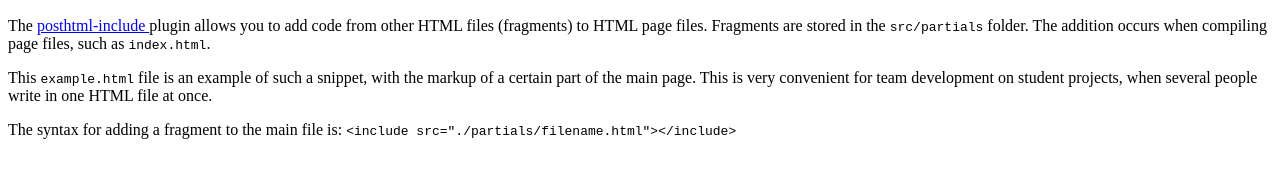
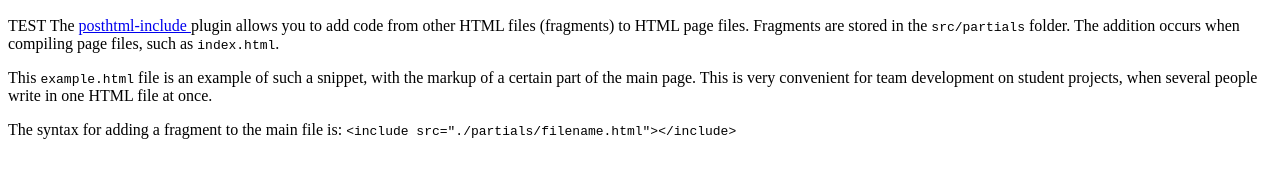
Before and after one commit to WojtekKirsz/goit-js-hw-11, a plain HTML site: page index.html in a window 1280 px wide. Shown: the part 166-344 px from the top of the page. Drawn offline with Linux system fonts and the light colour scheme.

Commit message:
Deploying to gh-pages from @ WojtekKirsz/goit-js-hw-11@f782724aa3017974d7518a0b4df3973059536556 🚀

```diff
--- a/index.html
+++ b/index.html
@@ -1 +1 @@
-<!DOCTYPE html><html lang="ru"><head><meta charset="utf-8"><meta name="viewport" content="width=device-width, initial-scale=1.0"><title>Page title</title><link rel="stylesheet" href="/goit-js-hw-11/index.569a4d11.css"><script type="module" src="/goit-js-hw-11/index.23c72d69.js"></script><script src="/goit-js-hw-11/index.6194c0c2.js" nomodule="" defer></script></head><body>  <article class="example" id="uk"> <h1>HTML-partials</h1>  <img src="/goit-js-hw-11/logo.268195b3.png" alt="" width="320"> <p> The <a href="https://github.com/posthtml/posthtml-include" target="_blank" rel="noopener noreferrer"> posthtml-include </a> plugin allows you to add code from other HTML files (fragments) to HTML page files. Fragments are stored in the <code>src/partials</code> folder. The addition occurs when compiling page files, such as <code>index.html</code>. </p> <p> This <code>example.html</code> file is an example of such a snippet, with the markup of a certain part of the main page. This is very convenient for team development on student projects, when several people write in one HTML file at once. </p> <p> The syntax for adding a fragment to the main file is: <code> &lt;include src="./partials/filename.html"&gt;&lt;/include&gt;</code> </p> <div class="background"></div> </article> </body></html>
+<!DOCTYPE html><html lang="ru"><head><meta charset="utf-8"><meta name="viewport" content="width=device-width, initial-scale=1.0"><title>Page title</title><link rel="stylesheet" href="/goit-js-hw-11/index.569a4d11.css"><script type="module" src="/goit-js-hw-11/index.23c72d69.js"></script><script src="/goit-js-hw-11/index.6194c0c2.js" nomodule="" defer></script></head><body>  <article class="example" id="uk"> <h1>HTML-partials</h1>  <img src="/goit-js-hw-11/logo.268195b3.png" alt="" width="320"> <p> TEST The <a href="https://github.com/posthtml/posthtml-include" target="_blank" rel="noopener noreferrer"> posthtml-include </a> plugin allows you to add code from other HTML files (fragments) to HTML page files. Fragments are stored in the <code>src/partials</code> folder. The addition occurs when compiling page files, such as <code>index.html</code>. </p> <p> This <code>example.html</code> file is an example of such a snippet, with the markup of a certain part of the main page. This is very convenient for team development on student projects, when several people write in one HTML file at once. </p> <p> The syntax for adding a fragment to the main file is: <code> &lt;include src="./partials/filename.html"&gt;&lt;/include&gt;</code> </p> <div class="background"></div> </article> </body></html>
```
